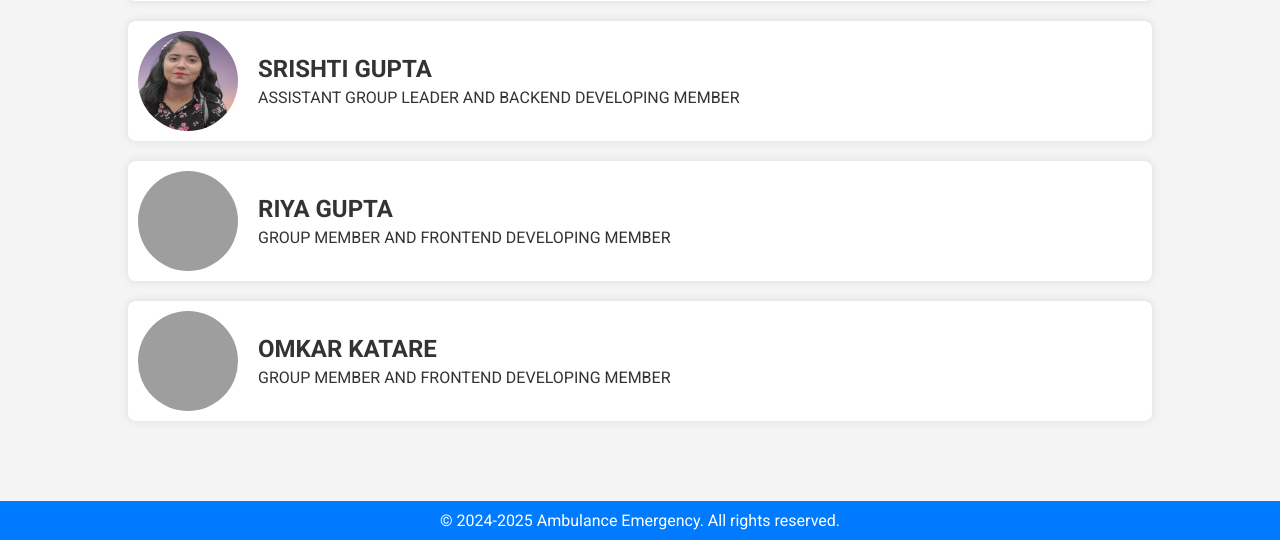
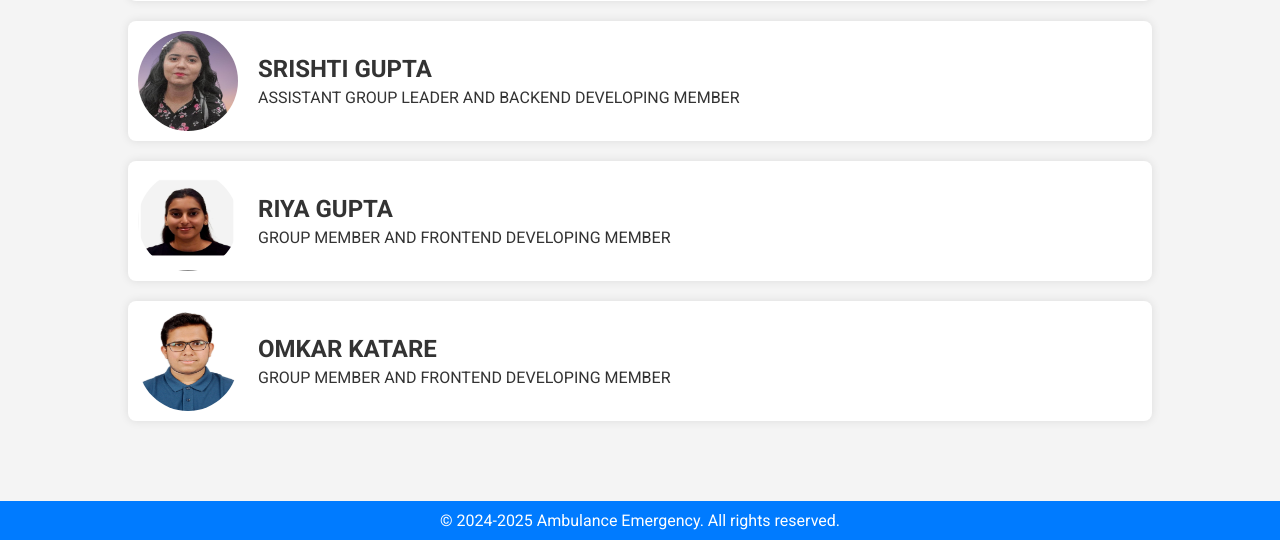
Before and after one commit to Kausty005/ERROR-404-NOT-FOUND, a PHP site: page /aboutus.php in a window 1280 px wide. Shown: the part 640-1180 px from the top of the page. Run offline with PHP 8.4, Linux system fonts and the light colour scheme; grey boxes are pictures that could not be loaded.

Commit message:
photo adujustments

```diff
--- a/aboutus.php
+++ b/aboutus.php
@@ -142,7 +142,7 @@ session_start();
      </div>
     </div>
     <div class="team-member">
-     <img alt="Portrait of RIYA GUPTA, GROUP MEMBER AND FRONTEND DEVELOPING MEMBER" height="100" src="WhatsApp Image 2024-12-19 at 18.26.48_24aab607.jpg" width="100"/>
+     <img alt="Portrait of RIYA GUPTA, GROUP MEMBER AND FRONTEND DEVELOPING MEMBER" height="100" src="rg.jpg" width="100"/>
      <div>
       <h3>
        RIYA GUPTA
@@ -154,7 +154,7 @@ session_start();
     </div>
     <DIV>
         <div class="team-member">
-            <img alt="Portrait of OMKAR KATARE GROUP MEMBER AND FRONTEND DEVELOPING MEMBER" height="100" src="WhatsApp Image 2025-07-07 at 3.55.33 PM.jpeg" width="100"/>
+            <img alt="Portrait of OMKAR KATARE GROUP MEMBER AND FRONTEND DEVELOPING MEMBER" height="100" src="omkar.jpeg" width="100"/>
             <div>
              <h3>
               OMKAR KATARE
```
